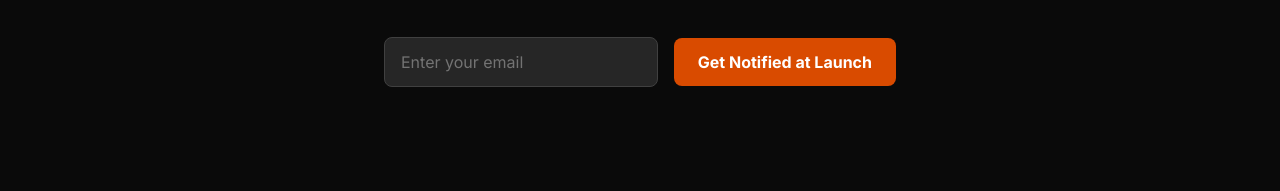
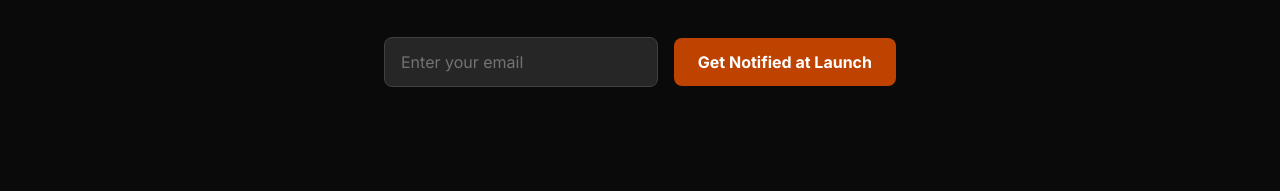
Before and after one commit to shblyng/hobbliq-landing, a plain HTML site: page index.html in a window 1280 px wide. In both pictures the pointer is over the button 784 px from the left and 373 px from the top of the page. Shown: the part 311-502 px from the top of the page. Drawn offline with nearby package versions, Linux system fonts and the light colour scheme.

Commit message:
Update index.html

```diff
--- a/index.html
+++ b/index.html
@@ -22,9 +22,10 @@
         .cta-button {
             background-color: #FF5800;
             transition: background-color 0.3s ease;
+            border-color: #F89F58;
         }
         .cta-button:hover {
-            background-color: #D94B00; /* Darker orange for hover/pressed state */
+            background-color: #BE4200; /* Darker orange for hover/pressed state */
         }
         /* Subtle grid background for the page */
         /*.faint-grid-bg {
```
